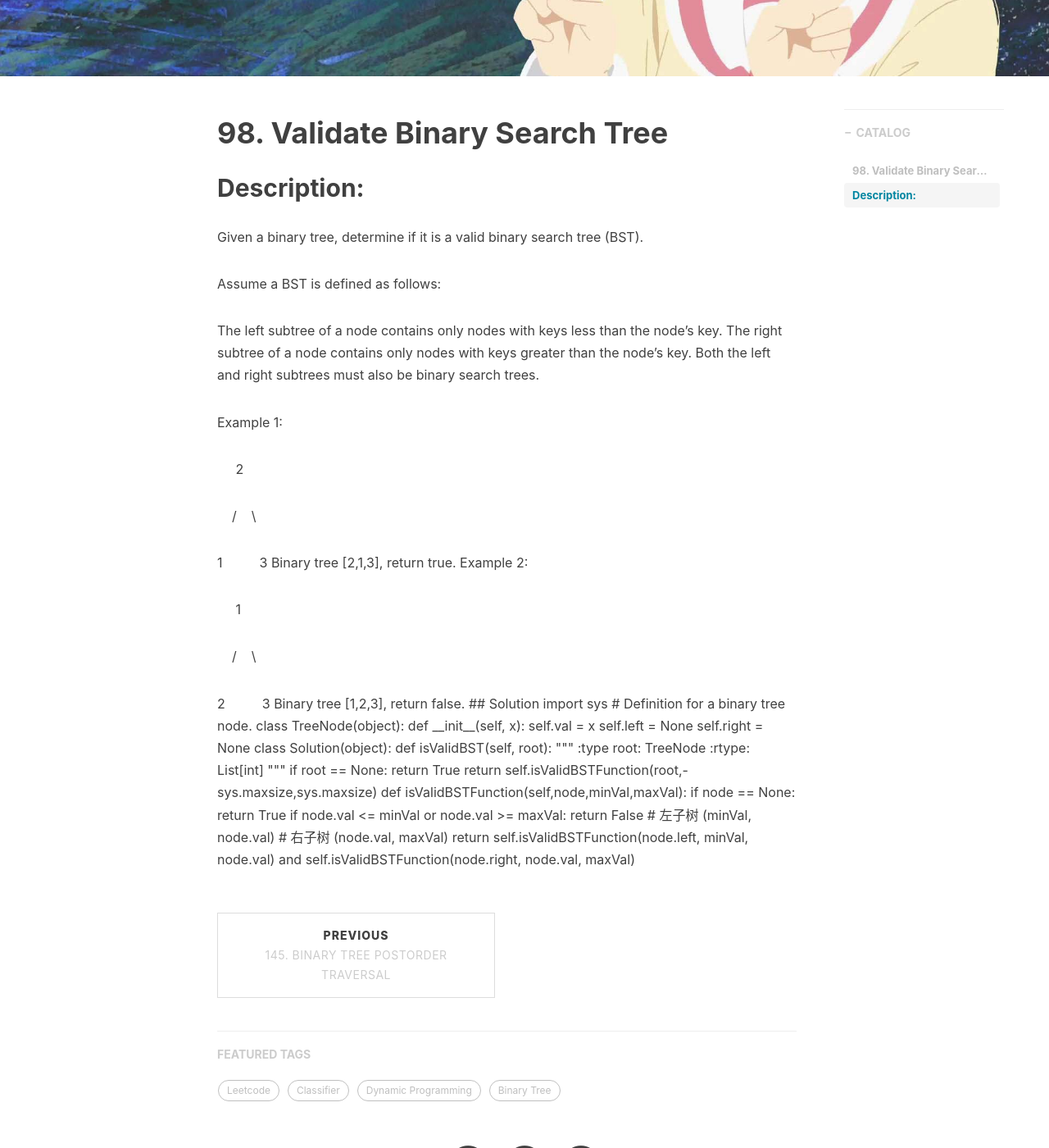
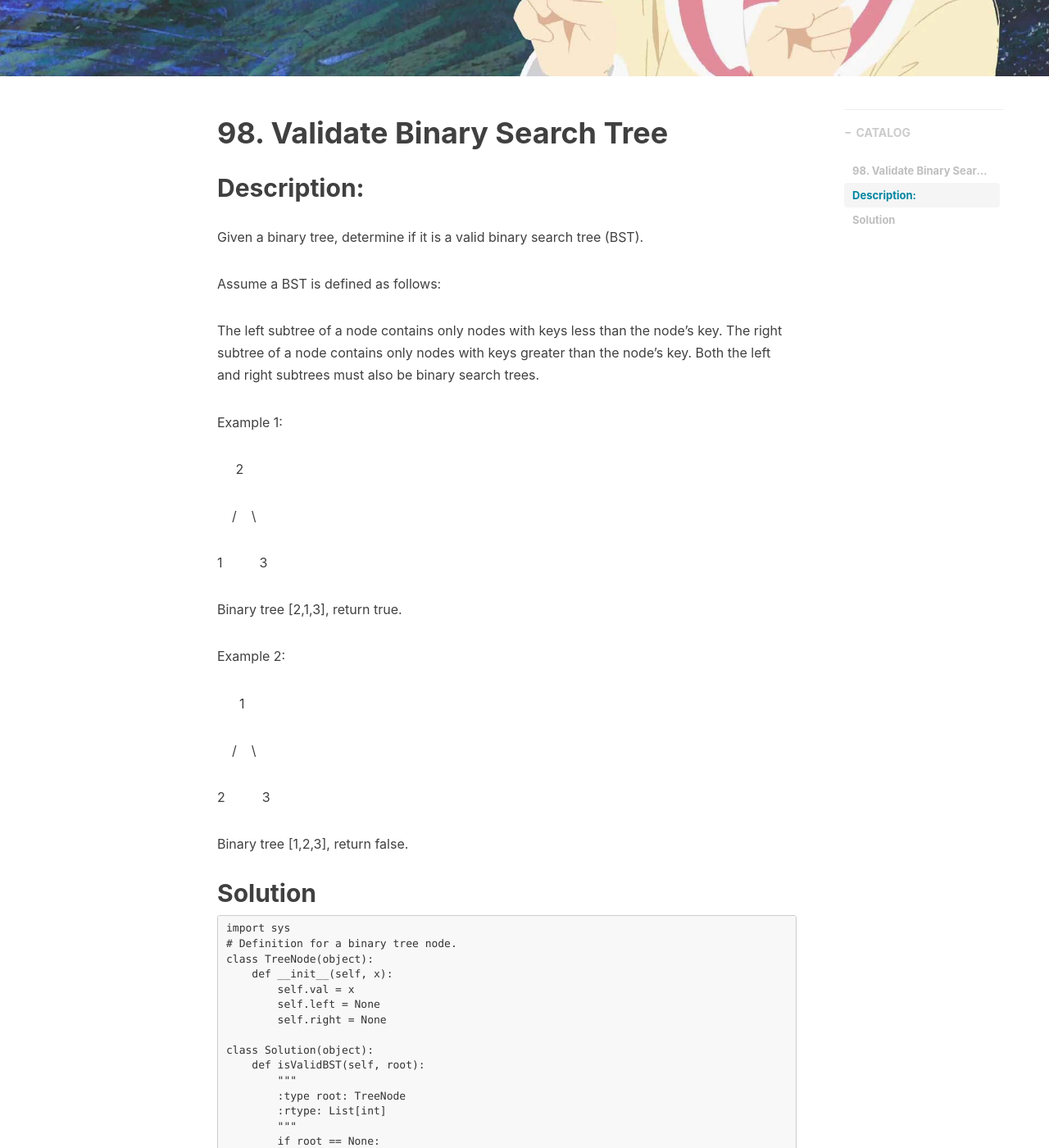
Before and after one commit to SandraShu/SandraShu.github.io, a Jekyll site: the page built from _posts/2017-12-01-isValidBST.markdown, in a window 1280 px wide and 1400 px high, scrolled down 490 px. Shown: the whole window at 82% size. Built offline with Jekyll 4.4.1, drawn with Linux system fonts in a browser that asks for light colours; nearby versions of some CDN libraries; comment, search, counter and statistics services are not loaded; some of the changed text lies outside the part shown.

Commit message:
Update 2017-12-01-isValidBST.markdown

```diff
--- a/_posts/2017-12-01-isValidBST.markdown
+++ b/_posts/2017-12-01-isValidBST.markdown
@@ -23,16 +23,16 @@ The right subtree of a node contains only nodes with keys greater than the node'
 Both the left and right subtrees must also be binary search trees.
 
 Example 1:
-<p>&nbsp;&nbsp;&nbsp;&nbsp;&nbsp;2
-<p>&nbsp;&nbsp;&nbsp;&nbsp;/&nbsp;&nbsp;&nbsp;&nbsp;\
-<p>1&nbsp;&nbsp;&nbsp;&nbsp;&nbsp;&nbsp;&nbsp;&nbsp;&nbsp;&nbsp;3
-Binary tree [2,1,3], return true.
+<p>&nbsp;&nbsp;&nbsp;&nbsp;&nbsp;2</p>
+<p>&nbsp;&nbsp;&nbsp;&nbsp;/&nbsp;&nbsp;&nbsp;&nbsp;\</p>
+<p>1&nbsp;&nbsp;&nbsp;&nbsp;&nbsp;&nbsp;&nbsp;&nbsp;&nbsp;&nbsp;3</p>
+<p>Binary tree [2,1,3], return true.</p>
 
 Example 2:
-<p>&nbsp;&nbsp;&nbsp;&nbsp;&nbsp;1
-<p>&nbsp;&nbsp;&nbsp;&nbsp;/&nbsp;&nbsp;&nbsp;&nbsp;\
-<p>2&nbsp;&nbsp;&nbsp;&nbsp;&nbsp;&nbsp;&nbsp;&nbsp;&nbsp;&nbsp;3
-Binary tree [1,2,3], return false.
+<p>&nbsp;&nbsp;&nbsp;&nbsp;&nbsp;&nbsp;1</p>
+<p>&nbsp;&nbsp;&nbsp;&nbsp;/&nbsp;&nbsp;&nbsp;&nbsp;\</p>
+<p>2&nbsp;&nbsp;&nbsp;&nbsp;&nbsp;&nbsp;&nbsp;&nbsp;&nbsp;&nbsp;3</p>
+<p>Binary tree [1,2,3], return false.</p>
 
 
 ## Solution
```
